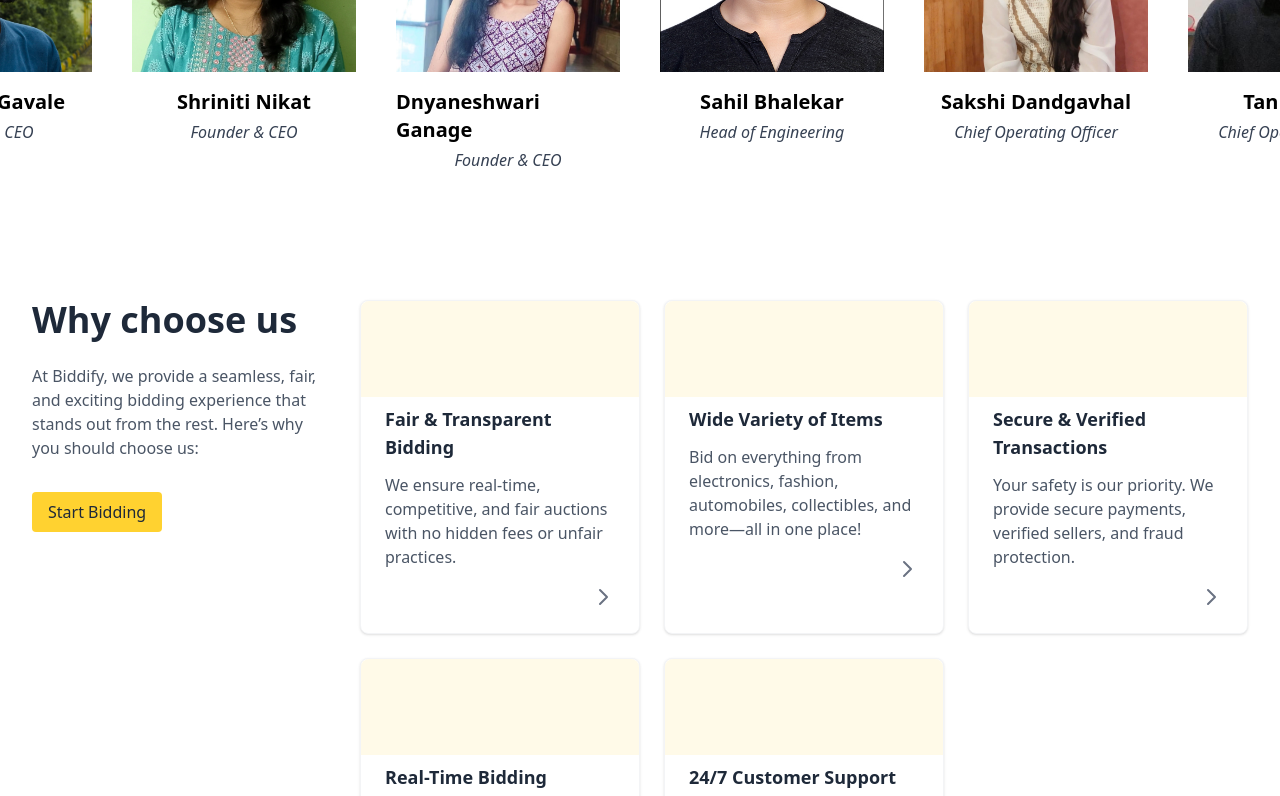
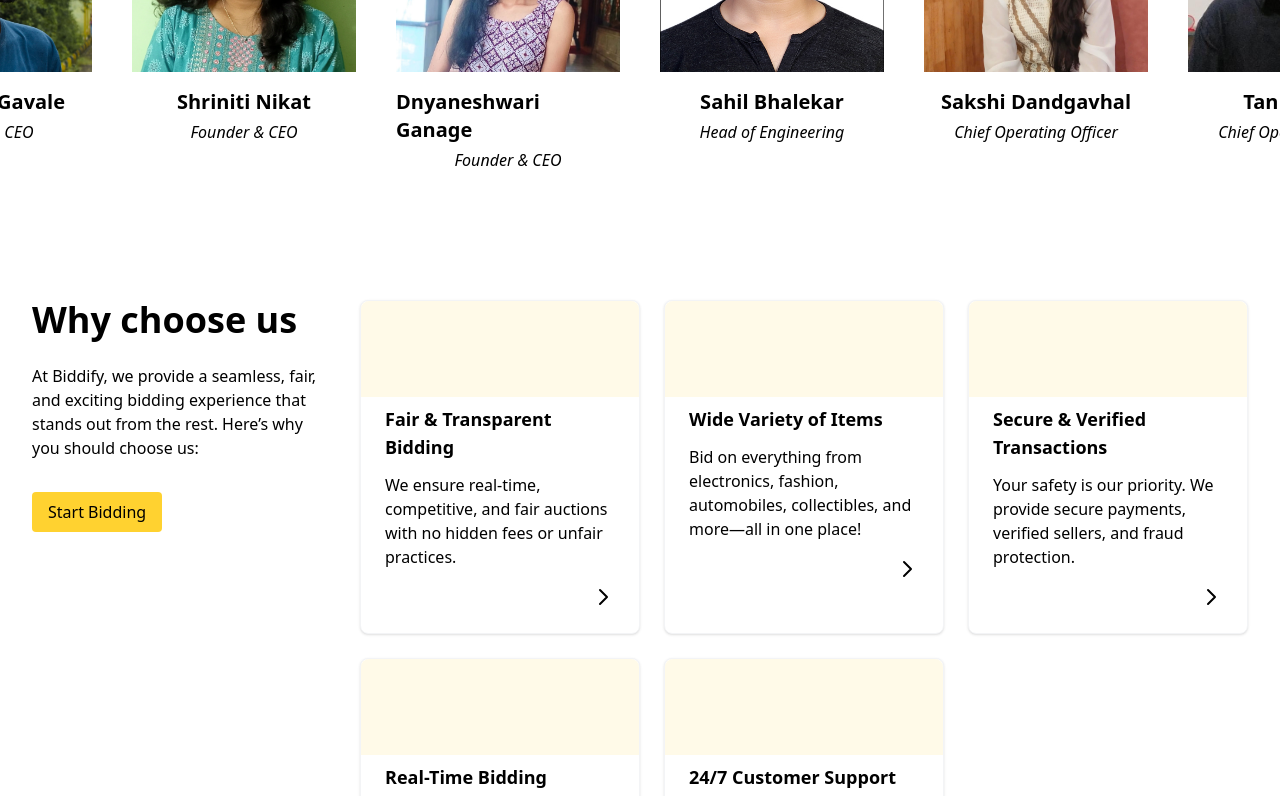
Before and after one commit to Shankzzz1/BidWeb, a React (Vite) app in the folder bidweb/: page /about in a window 1280 px wide. Shown: the part 940-1736 px from the top of the page. Built offline with nearby package versions, Linux system fonts and the light colour scheme.

Commit message:
shankz #5

```diff
--- a/bidweb/src/Components/About.tsx
+++ b/bidweb/src/Components/About.tsx
@@ -112,7 +112,7 @@
 
   return (
     <>
-      <div className="text-center">
+      <div className="text-center font-sans">
         <h1 className="text-3xl md:text-4xl lg:text-6xl font-bold mb-2">About Us</h1>
       </div>
       <div className="w-full flex flex-col md:flex-row font-sans p-8">
@@ -174,7 +174,7 @@
                 />
               </div>
               <h3 className="text-xl font-bold mb-1">{member.name}</h3>
-              <p className="text-gray-700 italic">{member.title}</p>
+              <p className="text-black-700 italic">{member.title}</p>
             </div>
           ))}
         </div>
@@ -186,11 +186,11 @@
           <div className="flex flex-col md:flex-row items-start gap-8">
             {/* Left column with heading and CTA */}
             <div className="w-full md:w-1/4">
-              <h2 className="text-3xl md:text-4xl font-bold mb-6 text-gray-800">Why choose us</h2>
-              <p className="text-gray-600 mb-8">
+              <h2 className="text-3xl md:text-4xl font-bold mb-6 text-black-800">Why choose us</h2>
+              <p className="text-black-600 mb-8">
               At Biddify, we provide a seamless, fair, and exciting bidding experience that stands out from the rest. Here’s why you should choose us:
               </p>
-              <button className="bg-amber-300 hover:bg-amber-400 text-gray-800 font-medium py-2 px-4 rounded transition duration-200">
+              <button className="bg-amber-300 hover:bg-amber-400 text-black-800 font-medium py-2 px-4 rounded transition duration-200">
                 Start Bidding
               </button>
             </div>
@@ -200,10 +200,10 @@
               {reasons.map((reason, index) => (
                 <div key={index} className="bg-white p-6 rounded-lg shadow-sm border border-gray-100 relative">
                   <div className="absolute top-0 right-0 left-0 h-24 bg-amber-100 opacity-40 rounded-t-lg"></div>
-                  <h3 className="text-lg font-semibold mb-3 pt-20 text-gray-800">{reason.title}</h3>
-                  <p className="text-gray-600 mb-4">{reason.description}</p>
+                  <h3 className="text-lg font-semibold mb-3 pt-20 text-black-800">{reason.title}</h3>
+                  <p className="text-black-600 mb-4">{reason.description}</p>
                   <div className="flex justify-end">
-                    <button className="text-gray-500 hover:text-amber-500 transition duration-200">
+                    <button className="text-black-500 hover:text-amber-500 transition duration-200">
                       <svg xmlns="http://www.w3.org/2000/svg" className="h-6 w-6" fill="none" viewBox="0 0 24 24" stroke="currentColor">
                         <path strokeLinecap="round" strokeLinejoin="round" strokeWidth={2} d="M9 5l7 7-7 7" />
                       </svg>
```
